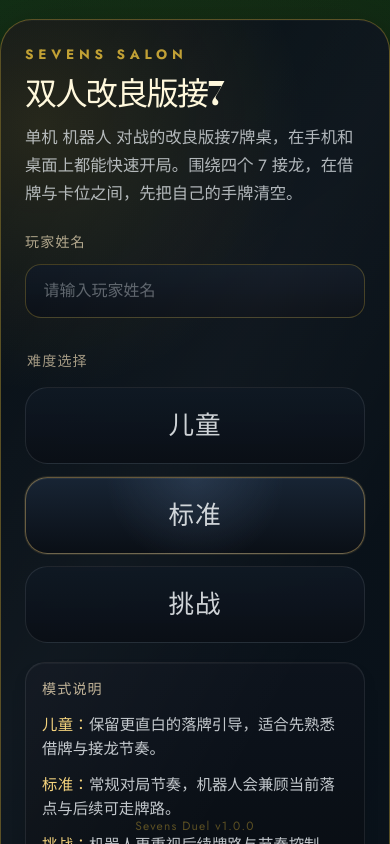
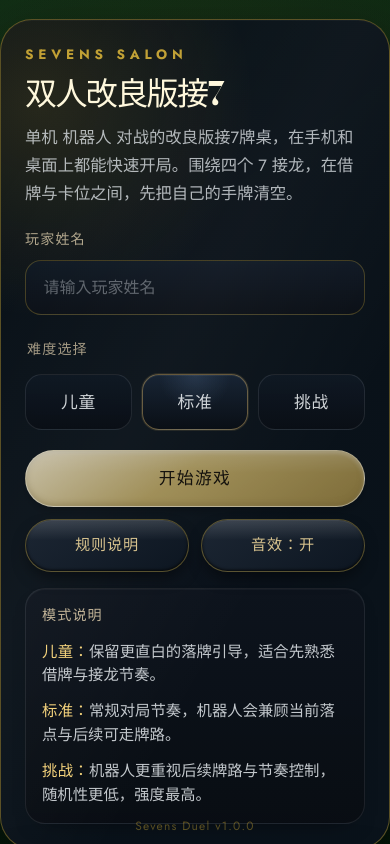
Before and after one commit to unix2dos/sevens-duel-game, a React (Vite) app: page / in a window 390 px wide. Shown: the top 844 px of the page. Built offline with nearby package versions, Linux system fonts and the light colour scheme.

Commit message:
fix(home): prioritize start cta visibility

```diff
--- a/src/App.css
+++ b/src/App.css
@@ -10,7 +10,14 @@
 .app-shell--home {
   display: grid;
   gap: 1.2rem;
-  align-items: center;
+  height: auto;
+  min-height: 100dvh;
+  align-content: start;
+  align-items: start;
+  overflow-x: hidden;
+  overflow-y: auto;
+  -webkit-overflow-scrolling: touch;
+  touch-action: pan-y;
 }
 
 .hero-panel,
@@ -64,7 +71,7 @@
 .player-name-field {
   display: grid;
   gap: 0.6rem;
-  margin-top: 1.5rem;
+  margin-top: 1.3rem;
   max-width: 24rem;
 }
 
@@ -97,7 +104,7 @@
 }
 
 .difficulty-picker {
-  margin: 2rem 0 0;
+  margin: 1.4rem 0 0;
   padding: 0;
   border: 0;
 }
@@ -118,7 +125,7 @@
 .difficulty-option {
   position: relative;
   display: flex;
-  min-height: 4.8rem;
+  min-height: 4.2rem;
   align-items: center;
   justify-content: center;
   border-radius: 1.4rem;
@@ -142,7 +149,7 @@
 
 .difficulty-option span {
   font-family: "Bodoni Moda", serif;
-  font-size: 1.6rem;
+  font-size: 1.35rem;
   font-weight: 700;
   letter-spacing: 0.04em;
 }
@@ -158,7 +165,7 @@
 }
 
 .mode-guide {
-  margin-top: 1.15rem;
+  margin-top: 1rem;
   padding: 1rem 1.15rem;
   border: 1px solid rgba(170, 176, 185, 0.12);
   border-radius: 1.25rem;
@@ -202,7 +209,7 @@
   display: flex;
   flex-wrap: wrap;
   gap: 1rem;
-  margin-top: 2.2rem;
+  margin-top: 1.25rem;
 }
 
 .primary-action,
@@ -596,7 +603,7 @@
   color: rgba(227, 232, 237, 0.82);
 }
 
-@media (min-width: 1080px) {
+@media (min-width: 1200px) {
   .app-shell--home {
     grid-template-columns: minmax(0, 1.15fr) minmax(22rem, 0.85fr);
   }
@@ -604,8 +611,6 @@
 
 @media (max-width: 899px) {
   .app-shell--home {
-    height: auto;
-    min-height: 100dvh;
     padding-top: 1.2rem;
     padding-bottom: 1.2rem;
   }
@@ -614,12 +619,31 @@
     font-size: clamp(2rem, 6vw, 3rem);
   }
 
-  .difficulty-options {
-    grid-template-columns: 1fr;
+  .mode-guide {
+    padding: 0.95rem 1rem;
   }
 
-  .mode-guide {
-    padding: 0.95rem 1rem;
+  .difficulty-options {
+    gap: 0.6rem;
+  }
+
+  .difficulty-option {
+    min-height: 3.5rem;
+    border-radius: 1.05rem;
+  }
+
+  .difficulty-option span {
+    font-size: 1.05rem;
+  }
+
+  .hero-actions {
+    display: grid;
+    grid-template-columns: repeat(2, minmax(0, 1fr));
+    gap: 0.75rem;
+  }
+
+  .primary-action {
+    grid-column: 1 / -1;
   }
 
   .home-tableau {
--- a/src/index.css
+++ b/src/index.css
@@ -36,7 +36,7 @@ body {
   margin: 0;
   padding: 0;
   overflow: hidden;
-  touch-action: none;
+  touch-action: manipulation;
 }
 
 @media (max-width: 899px) {
--- a/src/ui/screens/HomeScreen.tsx
+++ b/src/ui/screens/HomeScreen.tsx
@@ -70,18 +70,6 @@ export function HomeScreen({
           selectedDifficulty={selectedDifficulty}
         />
 
-        <section aria-label="模式说明" className="mode-guide">
-          <p className="mode-guide-title">模式说明</p>
-          <ul className="mode-guide-list">
-            {modeDescriptions.map((mode) => (
-              <li className="mode-guide-item" key={mode.id}>
-                <span className="mode-guide-name">{mode.title}</span>
-                <span>{mode.copy}</span>
-              </li>
-            ))}
-          </ul>
-        </section>
-
         <div className="hero-actions">
           <button
             className="primary-action"
@@ -98,6 +86,18 @@ export function HomeScreen({
             音效：{soundEnabled ? "开" : "关"}
           </button>
         </div>
+
+        <section aria-label="模式说明" className="mode-guide">
+          <p className="mode-guide-title">模式说明</p>
+          <ul className="mode-guide-list">
+            {modeDescriptions.map((mode) => (
+              <li className="mode-guide-item" key={mode.id}>
+                <span className="mode-guide-name">{mode.title}</span>
+                <span>{mode.copy}</span>
+              </li>
+            ))}
+          </ul>
+        </section>
       </section>
 
       <section aria-hidden="true" className="home-tableau">
```
Also changed, not shown: 4 other files (tests, documents, lock files or other folders).
